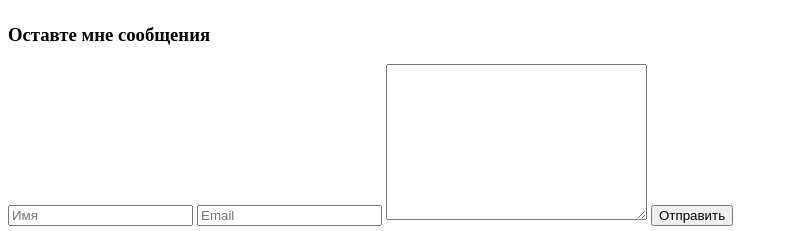
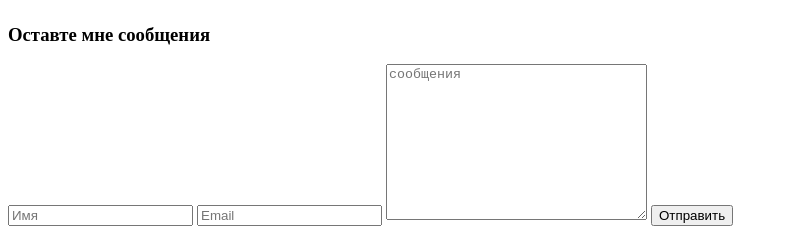
Before and after one commit to EGSleger/EGSleger.GitHub.io, a plain HTML site: page srt/index.html in a window 1280 px wide. Shown: the part 2445-2676 px from the top of the page, without its empty margins (0-788 px from the left). Drawn offline with Linux system fonts and the light colour scheme.

Commit message:
Исправил ошибки

```diff
--- a/srt/index.html
+++ b/srt/index.html
@@ -137,9 +137,7 @@
 				<h3>Оставте мне сообщения</h3>
 					<input type="text" value="" placeholder="Имя" >
 					<input type="text" value="" placeholder="Email" >
-					<textarea name="namel" id="1" cols="30" rows="10">
-
-					</textarea>
+					<textarea name="namel" id="1" cols="30" rows="10" placeholder="сообщения" ></textarea>
 
 					<input type="submit" value="Отправить">
 
```
